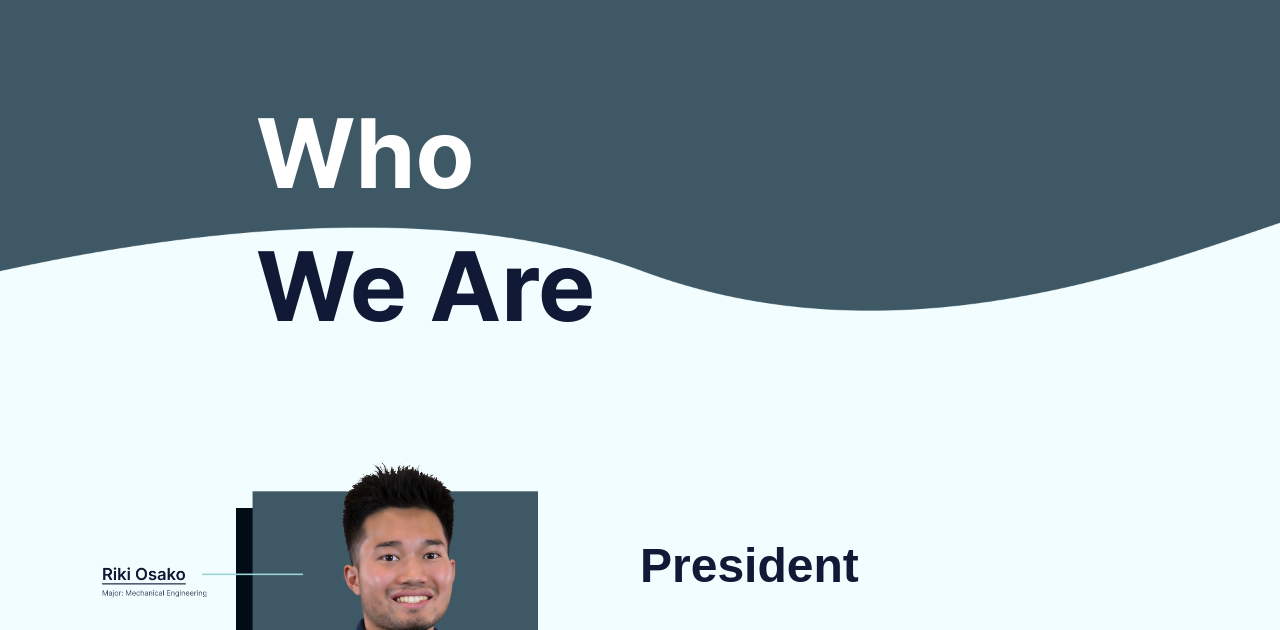
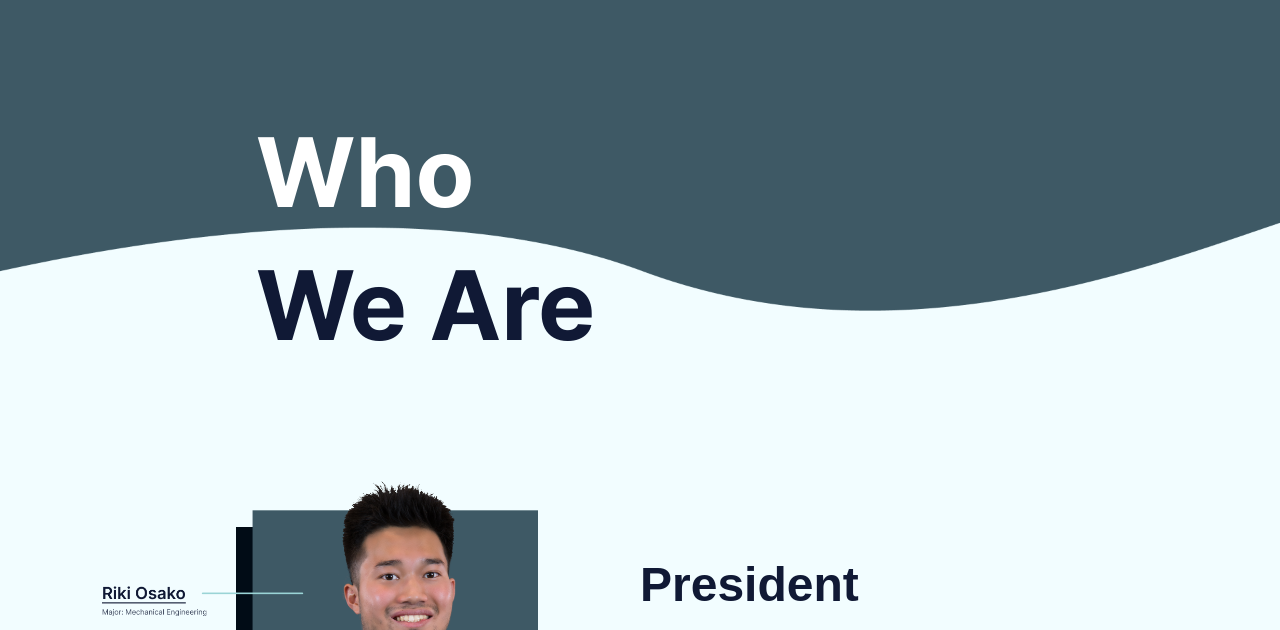
Before and after one commit to codifyiit/CODIFY-IIT, a plain HTML site: page executive.html in a window 1280 px wide. Shown: the part 92-722 px from the top of the page. Drawn offline with Linux system fonts and the light colour scheme.

Commit message:
header exec

```diff
--- a/executive.html
+++ b/executive.html
@@ -171,7 +171,7 @@
       width: 30%;
       line-height: 1;
       margin-left: 20%;
-      margin-top: 12.5%;
+      margin-top: 14%;
       font-size: 400%;
     }
 
```
